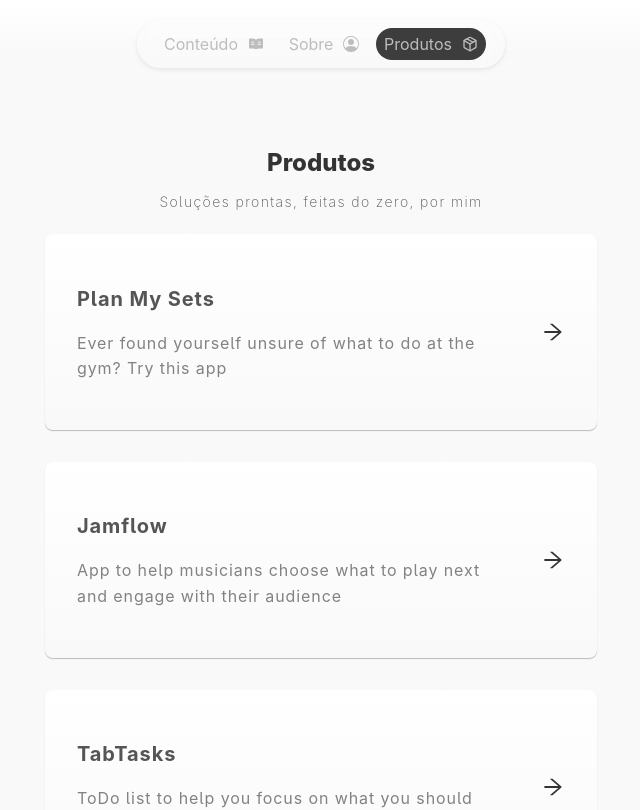
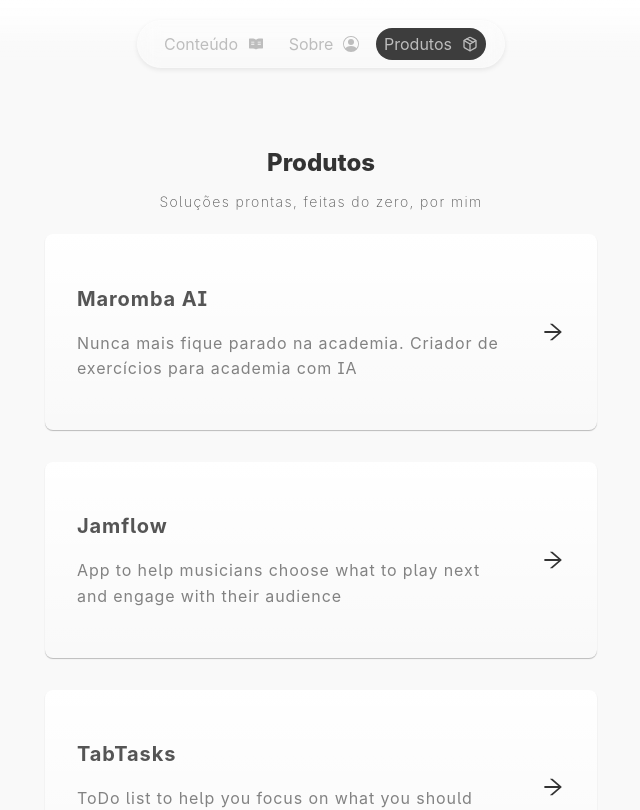
Before and after one commit to aamdias/portfolio, a React (Vite) app: page /produtos in a window 1280 px wide. Shown: the top 810 px of the page, without its empty margins (319-959 px from the left). Built offline with nearby package versions, Linux system fonts and the light colour scheme; a web font is replaced by a local one.

Commit message:
Rename planmysets product in Product Page

```diff
--- a/src/pages/Products/index.tsx
+++ b/src/pages/Products/index.tsx
@@ -35,9 +35,9 @@ export default function ProductsPage () {
                     <div className = "title">Produtos</div>
                     <div className = "subtitle">Soluções prontas, feitas do zero, por mim</div>
                     <MenuCard
-                        title="Plan My Sets"
-                        description="Ever found yourself unsure of what to do at the gym? Try this app"
-                        link="https://www.planmysets.com"
+                        title="Maromba AI"
+                        description="Nunca mais fique parado na academia. Criador de exercícios para academia com IA"
+                        link="https://www.marombaai.com"
                     />
                     <MenuCard
                         title="Jamflow"
```
